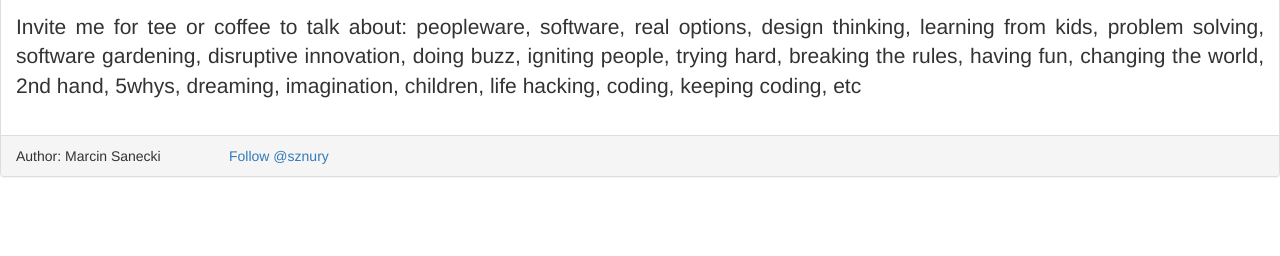
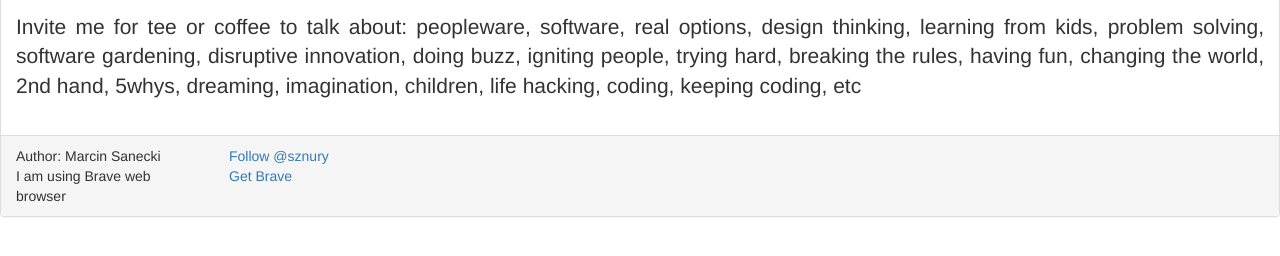
Before and after one commit to msanecki/msanecki.github.io, a plain HTML site: page index.html in a window 1280 px wide. Shown: the part 88-344 px from the top of the page. Drawn offline with nearby package versions, Linux system fonts and the light colour scheme.

Commit message:
Update index.html
referall link for downloading Brave web browser added

```diff
--- a/index.html
+++ b/index.html
@@ -37,6 +37,14 @@ peopleware, software, real options, design thinking, learning from kids, problem
       <script async src="//platform.twitter.com/widgets.js" charset="utf-8"></script>
         </div>
       </div>
+   <div class="row">
+      <div class="col-xs-2">
+        I am using Brave web browser
+      </div>
+      <div class="col-xs-2">
+        <a href="https://brave.com/msa180"  data-show-count="false">Get Brave</a>
+        </div>
+      </div>
   </div>
 </div>
     <script src='https://cdnjs.cloudflare.com/ajax/libs/jquery/3.1.0/jquery.min.js'></script>
```
